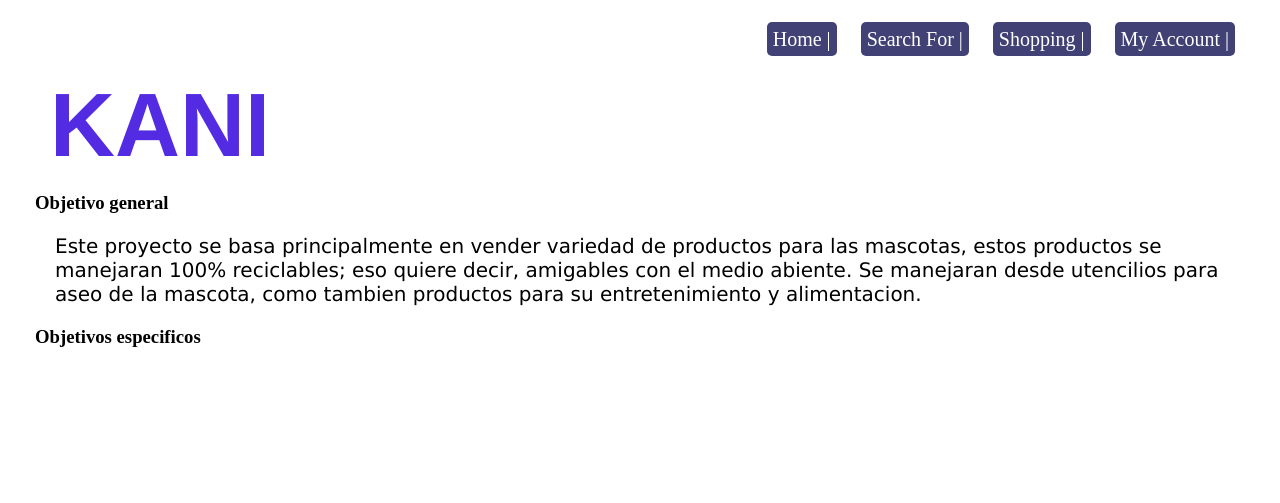
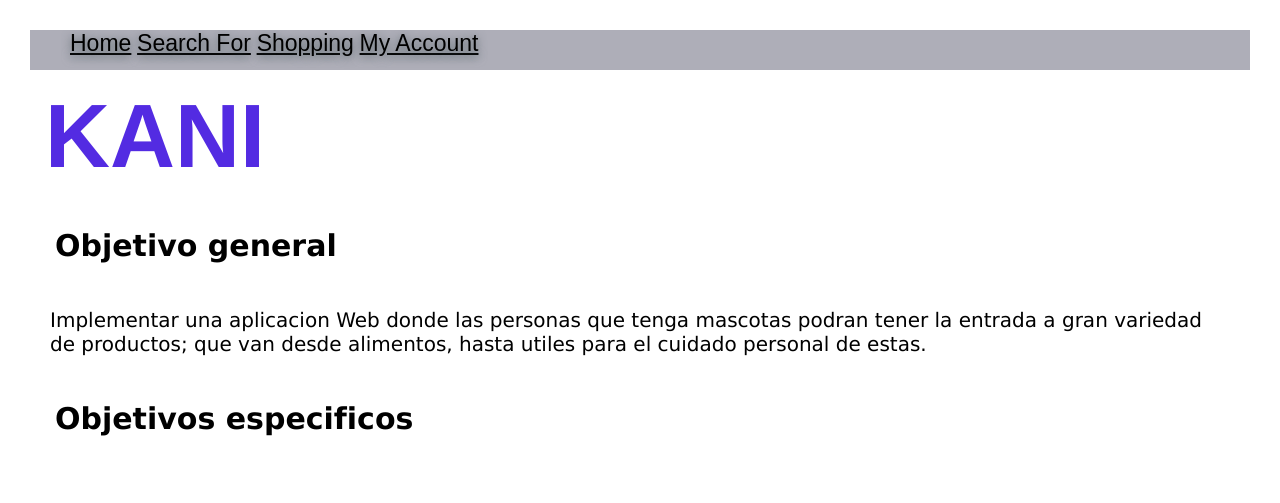
Before and after one commit to Ana24vasquez/proyectokani, a plain HTML site: page index.html in a window 1280 px wide. Drawn offline with Linux system fonts and the light colour scheme.

Commit message:
Se modifico el texto

```diff
--- a/index.html
+++ b/index.html
@@ -10,28 +10,27 @@
       <link rel="stylesheet" href="./style.css">
     </head>
     <body>
-      <main>
+
       <header>
           <nav>
-            <ul class="main-nav">
-              <li><a href="">Home</a></li>
-              <li><a href="">Search For</a></li>
-              <li><a href="">Shopping</a></li>
-              <li><a href="">My Account</a></li>
+            <ul class="header-nav">
+              <a href="#" class="text">Home</a>
+              <a href="#" class="text">Search For</a>
+              <a href="#" class="text">Shopping</a>
+              <a href="#" class="text">My Account</a>
             </ul>
           </nav>
       </header>
+
+      <main>
+
       <h1 class="titulo">KANI</h1>
       <h3 class="subtitulo">Objetivo general</h3>
-      <h3 class="sutitulo"></h3>
-      <p id="texto">Este proyecto se basa principalmente en vender
-      variedad de productos para las mascotas,
-      estos productos se manejaran 100% reciclables; eso quiere decir,
-      amigables con el medio abiente.
-      Se manejaran desde utencilios para aseo de la mascota,
-      como tambien productos para su entretenimiento y alimentacion.</p>
+      <p class="texto1">Implementar una aplicacion Web donde las personas que tenga
+      mascotas podran tener la entrada a gran variedad de productos; que van desde alimentos,
+      hasta utiles para el cuidado personal de estas. </p>
       <p2></p2>
-      <h3 class="sutitulo">Objetivos especificos</h3>
+      <h3 class="subtitulo">Objetivos especificos</h3>
       <a href="#"></a>
     </main>
     </body>
--- a/style.css
+++ b/style.css
@@ -1,16 +1,36 @@
 * {
   box-sizing: border-box;
-  padding: 50;
+  padding: 30;
   margin: 0;
 }
 
-main {
+/* header*/
+
+header{
+  background-color: rgb(174, 174, 184);
   width: 100%;
-    height: 500px;
-    padding: 20px 35px;
+  height: 40px;
+  overflow:hidden;
+  position:relative;
 }
 
-/*class*/
+.text {
+  color:black;
+  font-family: sans-serif;
+  text-shadow: 0px 2px 10px rgb(77, 92, 97);
+}
+
+
+ /*main*/
+
+ body{
+  color: rgb(44, 44, 44);
+  margin: 30px;
+  font-family:'Bitter', serif;
+  font-size: 23px;
+}
+
+
   .titulo {
     padding: 15px;
     list-style: none;
@@ -18,58 +38,26 @@ main {
     font-size: 90px;
     font-family:'Franklin Gothic Medium', 'Arial Narrow', Arial, sans-serif;
     text-align: left;
+  }
+
+  .subtitulo {
+    padding: 25px;
+    color:black;
+    font-size: 30px;
+    font-family: verdana;
+    text-align: left;
 
   }
 
-
-/* ID*/
-
-#texto {
+  .texto1 {
+    padding: 20px;
     color:black;
     font-size: 20px;
-  font-family: verdana;
-  padding: 20px;
+    font-family: Verdana, Geneva, Tahoma, sans-serif;
+  }
 
 
-}
-
-/*class*/
 
     .main-nav{
       text-align: right;
-
     }
-
-.main-nav a {
-  padding-left: 0;
-  background-color: rgb(65, 65, 117);
-
-}
-
-.main-nav li {
-  display: inline-block;
-
-}
-
-.main-nav a {
-  color: white;
-  padding: 6px;
-  border-radius: 5px;
-  text-decoration: none;
-
-}
-
-.main-nav li{
-  display: inline-block;
-  font-size: 20px;
-  margin: 8px 0;
-  padding-left: 10px;
-  padding-right: 10px;
-
-
-}
-
-
-.main-nav a::after {
-  content: " | ";
-}
```
Lines whose indentation alone changed are shown as unchanged.
